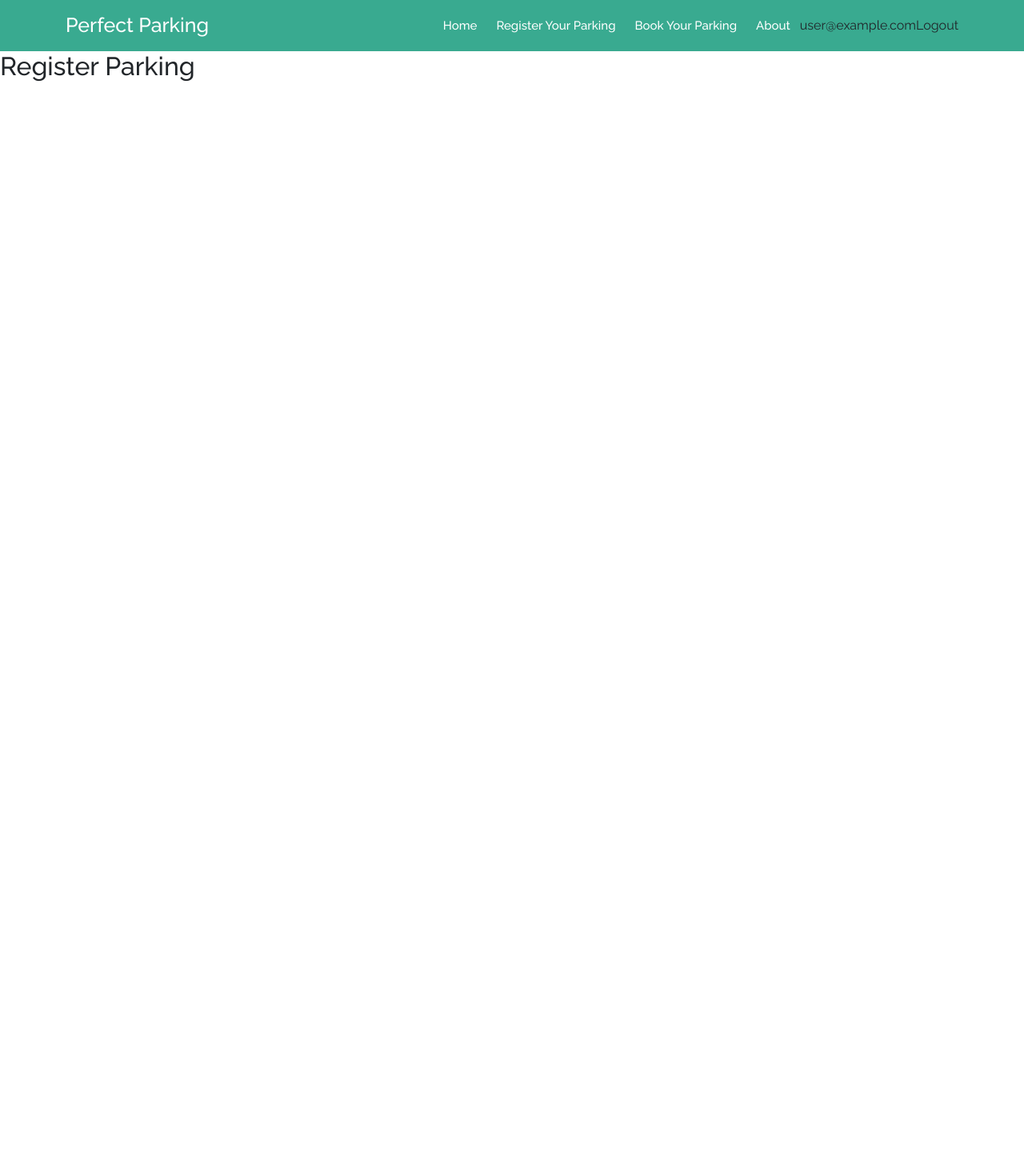
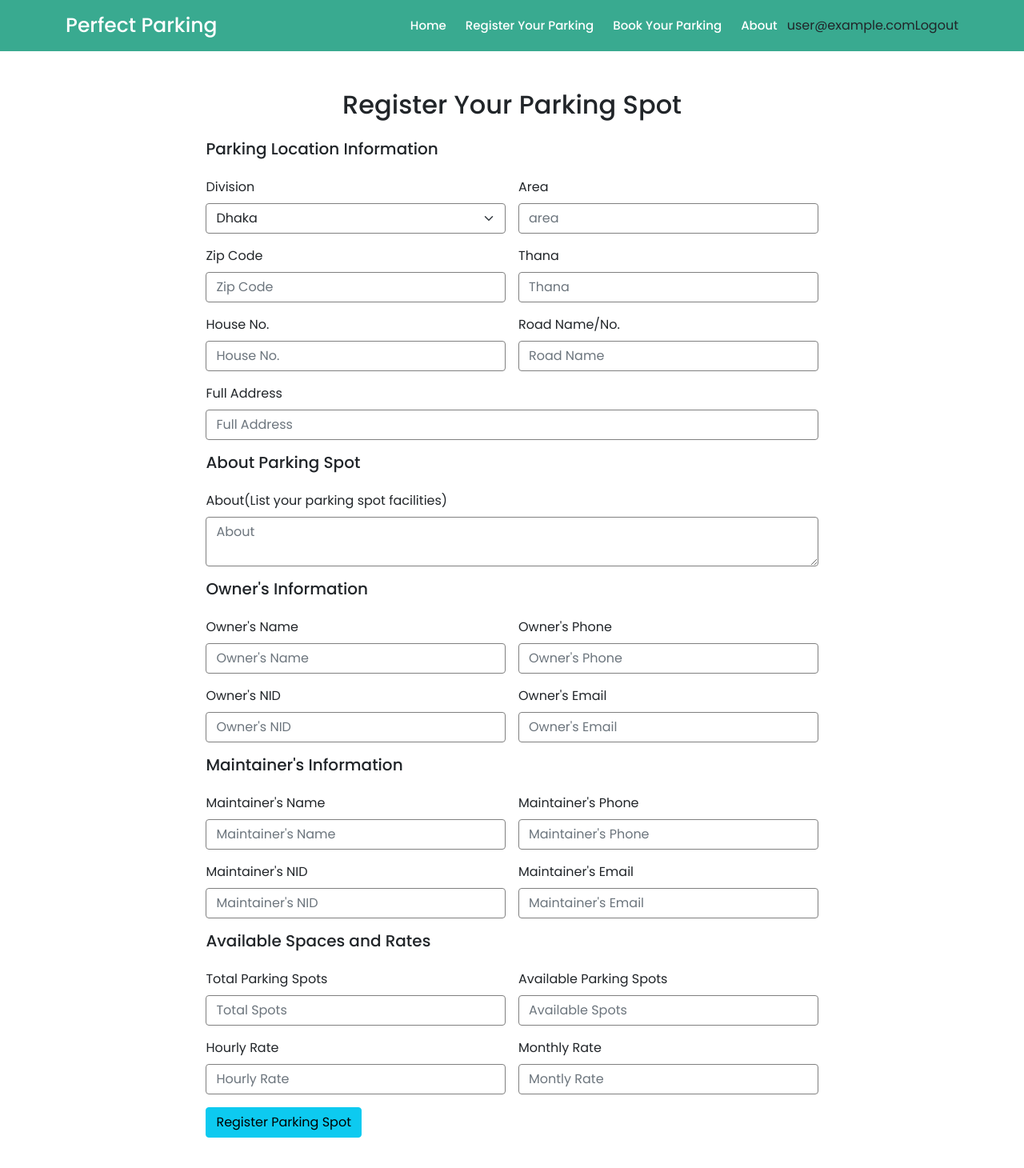
Before and after one commit to Shadman-Ahmed-Chowdhury/Perfect-Parking, a React (Create React App) app: page /register-parking in a window 1280 px wide. Shown: the top 1460 px of the page at 80% size. Before the commit the page ends 800 px from the top, so only its background shows below. Built offline with nearby package versions, Linux system fonts and the light colour scheme; no server answers; sample sign-in values are in the browser's storage.

Commit message:
Add Register Parking Form

```diff
--- a/src/App.css
+++ b/src/App.css
@@ -1,6 +1,17 @@
 /* @import url("https://fonts.googleapis.com/css2?family=Montserrat:wght@400;500;600&display=swap"); */
-@import url("https://fonts.googleapis.com/css2?family=Raleway:wght@400;500;600&display=swap");
+/* @import url("https://fonts.googleapis.com/css2?family=Raleway:wght@400;500;600&display=swap"); */
+@import url("https://fonts.googleapis.com/css2?family=Poppins:wght@400;500;600&display=swap");
+
 body {
   /* font-family: "Montserrat", sans-serif; */
-  font-family: "Raleway", sans-serif;
+  font-family: "Poppins", sans-serif;
 }
+
+.form-control {
+  border: 1px solid grey;
+}
+
+.form {
+  width: 70%;
+  margin: 0 auto;
+}
--- a/src/components/RegisterParking.js
+++ b/src/components/RegisterParking.js
@@ -1,48 +1,358 @@
-import React, { useState, useEffect } from "react";
-import SweetAlert from "react-bootstrap-sweetalert";
+import React from "react";
 import authListener from "../app-logic/authListener";
 
-const RegisterParking = () => {
-  const [user, setUser] = useState({});
-  useEffect(() => {
+class RegisterParking extends React.Component {
+  state = {
+    username: "",
+    uid: "",
+    divison: "",
+    area: "",
+    zipCode: "",
+    thana: "",
+    house: "",
+    road: "",
+    fullAddress: "",
+  };
+  componentDidMount() {
     authListener().onAuthStateChanged((user) => {
-      setUser(user);
-      // if (user !== null) {
-      //   console.log(user.email);
-      // } else {
-      //   console.log("Logged Out");
-      // }
+      if (user) {
+        console.log(user.email);
+        // const promise = getUserData(user.uid);
+        // promise.then((doc) => {
+        //   console.log(doc.data().username);
+        //   const uname = doc.data().username;
+        //   this.setState({
+        //     username: uname,
+        //     uid: user.uid,
+        //   });
+        // });
+      } else {
+        console.log("Logged out");
+
+        this.goToLogin();
+      }
     });
-  }, []);
-  const goToLogin = () => {
+  }
+  goToLogin = () => {
     window.location.assign("/login");
   };
 
-  const goToHome = () => {
+  goToHome = () => {
     window.location.assign("/");
   };
 
-  if (user !== null) {
-    // If the user is logged In
+  // if (user !== null) {
+  //   // If the user is logged In
+  //   return (
+  //     <div>
+  //       <h2> Register Parking </h2>
+  //     </div>
+  //   );
+  // } else {
+  //   // If the user isn't logged in
+  //   return (
+  //     <SweetAlert
+  //       warning
+  //       confirmBtnText="Login Now!"
+  //       confirmBtnBsStyle="primary"
+  //       title="You are not authenticated!"
+  //       onConfirm={() => goToLogin()}
+  //       onCancel={() => goToHome()}
+  //       focusCancelBtn
+  //     ></SweetAlert>
+  //   );
+  // }
+
+  handleChange = (event) => {
+    const target = event.target;
+    const { name, value } = target;
+    this.setState({
+      [name]: value,
+    });
+  };
+
+  render() {
     return (
-      <div>
-        <h2> Register Parking </h2>
+      <div className="register-parking container">
+        <h2 className="text-center mt-5">Register Your Parking Spot</h2>
+        <form className="row g-3 form">
+          <h5>Parking Location Information</h5>
+          {/* divison */}
+          <div className=" col-md-6">
+            <label htmlFor="division" className="mb-2 text">
+              Division
+            </label>
+            <select
+              value={this.state.division}
+              onChange={this.handleChange}
+              name="division"
+              className="form-control form-select"
+            >
+              <option value="Dhaka">Dhaka</option>
+              <option value="Chattogram">Chattogram</option>
+              <option value="Sylhet">Sylhet</option>
+            </select>
+          </div>
+
+          {/* area */}
+          <div className="col-md-6">
+            <label htmlFor="area" className="mb-2 text">
+              Area
+            </label>
+            <input
+              type="text"
+              className="form-control"
+              placeholder="area"
+              ref={(input) => (this.area = input)}
+            />
+          </div>
+
+          {/* zipCode */}
+          <div className="col-md-6">
+            <label htmlFor="zipCode" className="mb-2 text">
+              Zip Code
+            </label>
+            <input
+              type="text"
+              className="form-control"
+              placeholder="Zip Code"
+              ref={(input) => (this.zipCode = input)}
+            />
+          </div>
+
+          {/* thana */}
+          <div className="col-md-6">
+            <label htmlFor="thana" className="mb-2 text">
+              Thana
+            </label>
+            <input
+              type="text"
+              className="form-control"
+              placeholder="Thana"
+              ref={(input) => (this.thana = input)}
+            />
+          </div>
+
+          {/* house */}
+          <div className="col-md-6">
+            <label htmlFor="house" className="mb-2 text">
+              House No.
+            </label>
+            <input
+              type="text"
+              className="form-control"
+              placeholder="House No."
+              ref={(input) => (this.house = input)}
+            />
+          </div>
+
+          {/* road */}
+          <div className="col-md-6">
+            <label htmlFor="zipCode" className="mb-2 text">
+              Road Name/No.
+            </label>
+            <input
+              type="text"
+              className="form-control"
+              placeholder="Road Name"
+              ref={(input) => (this.road = input)}
+            />
+          </div>
+
+          {/* fullAddress */}
+          <div className="col-md-12">
+            <label htmlFor="fullAddress" className="mb-2 text">
+              Full Address
+            </label>
+            <input
+              type="text"
+              className="form-control"
+              placeholder="Full Address"
+              ref={(input) => (this.fullAddress = input)}
+            />
+          </div>
+
+          <h5>About Parking Spot</h5>
+          {/* about */}
+          <div className="col-md-12">
+            <label htmlFor="fullAddress" className="mb-2 text">
+              About(List your parking spot facilities)
+            </label>
+            <textarea
+              type="text"
+              className="form-control"
+              placeholder="About"
+              ref={(input) => (this.about = input)}
+            ></textarea>
+          </div>
+
+          <h5>Owner's Information</h5>
+          {/* ownerName */}
+          <div className="col-md-6">
+            <label htmlFor="ownerName" className="mb-2 text">
+              Owner's Name
+            </label>
+            <input
+              type="text"
+              className="form-control"
+              placeholder="Owner's Name"
+              ref={(input) => (this.ownerName = input)}
+            />
+          </div>
+
+          {/* ownerPhone */}
+          <div className="col-md-6">
+            <label htmlFor="ownerName" className="mb-2 text">
+              Owner's Phone
+            </label>
+            <input
+              type="text"
+              className="form-control"
+              placeholder="Owner's Phone"
+              ref={(input) => (this.ownerPhone = input)}
+            />
+          </div>
+
+          {/* ownerNID */}
+          <div className="col-md-6">
+            <label htmlFor="ownerName" className="mb-2 text">
+              Owner's NID
+            </label>
+            <input
+              type="text"
+              className="form-control"
+              placeholder="Owner's NID"
+              ref={(input) => (this.ownerNID = input)}
+            />
+          </div>
+
+          {/* ownerEmail */}
+          <div className="col-md-6">
+            <label htmlFor="ownerEmail" className="mb-2 text">
+              Owner's Email
+            </label>
+            <input
+              type="text"
+              className="form-control"
+              placeholder="Owner's Email"
+              ref={(input) => (this.ownerEmail = input)}
+            />
+          </div>
+
+          <h5>Maintainer's Information</h5>
+
+          {/* maintainerName */}
+          <div className="col-md-6">
+            <label htmlFor="maintainerName" className="mb-2 text">
+              Maintainer's Name
+            </label>
+            <input
+              type="text"
+              className="form-control"
+              placeholder="Maintainer's Name"
+              ref={(input) => (this.maintainerName = input)}
+            />
+          </div>
+
+          {/* maintainerPhone */}
+          <div className="col-md-6">
+            <label htmlFor="maintainerPhone" className="mb-2 text">
+              Maintainer's Phone
+            </label>
+            <input
+              type="text"
+              className="form-control"
+              placeholder="Maintainer's Phone"
+              ref={(input) => (this.maintainerPhone = input)}
+            />
+          </div>
+
+          {/* maintainerNID */}
+          <div className="col-md-6">
+            <label htmlFor="maintainerNID" className="mb-2 text">
+              Maintainer's NID
+            </label>
+            <input
+              type="text"
+              className="form-control"
+              placeholder="Maintainer's NID"
+              ref={(input) => (this.maintainerNID = input)}
+            />
+          </div>
+
+          {/* maintainerEmail */}
+          <div className="col-md-6">
+            <label htmlFor="maintainerEmail" className="mb-2 text">
+              Maintainer's Email
+            </label>
+            <input
+              type="text"
+              className="form-control"
+              placeholder="Maintainer's Email"
+              ref={(input) => (this.maintainerEmail = input)}
+            />
+          </div>
+
+          <h5>Available Spaces and Rates</h5>
+          {/* totalSpots */}
+          <div className="col-md-6">
+            <label htmlFor="totalSpots" className="mb-2 text">
+              Total Parking Spots
+            </label>
+            <input
+              type="text"
+              className="form-control"
+              placeholder="Total Spots"
+              ref={(input) => (this.totalSpots = input)}
+            />
+          </div>
+
+          {/* availableSpots */}
+          <div className="col-md-6">
+            <label htmlFor="availableSpots" className="mb-2 text">
+              Available Parking Spots
+            </label>
+            <input
+              type="text"
+              className="form-control"
+              placeholder="Available Spots"
+              ref={(input) => (this.availableSpots = input)}
+            />
+          </div>
+
+          {/* hourlyRate */}
+          <div className="col-md-6">
+            <label htmlFor="hourlyRate" className="mb-2 text">
+              Hourly Rate
+            </label>
+            <input
+              type="text"
+              className="form-control"
+              placeholder="Hourly Rate"
+              ref={(input) => (this.hourlyRate = input)}
+            />
+          </div>
+
+          {/* monthlyRate */}
+          <div className="col-md-6">
+            <label htmlFor="monthlyRate" className="mb-2 text">
+              Monthly Rate
+            </label>
+            <input
+              type="text"
+              className="form-control"
+              placeholder="Montly Rate"
+              ref={(input) => (this.monthlyRate = input)}
+            />
+          </div>
+
+          <div className="col-12 mb-5">
+            <button className="btn btn-info ">Register Parking Spot</button>
+          </div>
+        </form>
       </div>
     );
-  } else {
-    // If the user isn't logged in
-    return (
-      <SweetAlert
-        warning
-        confirmBtnText="Login Now!"
-        confirmBtnBsStyle="primary"
-        title="You are not authenticated!"
-        onConfirm={() => goToLogin()}
-        onCancel={() => goToHome()}
-        focusCancelBtn
-      ></SweetAlert>
-    );
   }
-};
+}
 
 export default RegisterParking;
```
Also changed, not shown: src/app-logic/saveUserData.js (+9 -9 lines).
